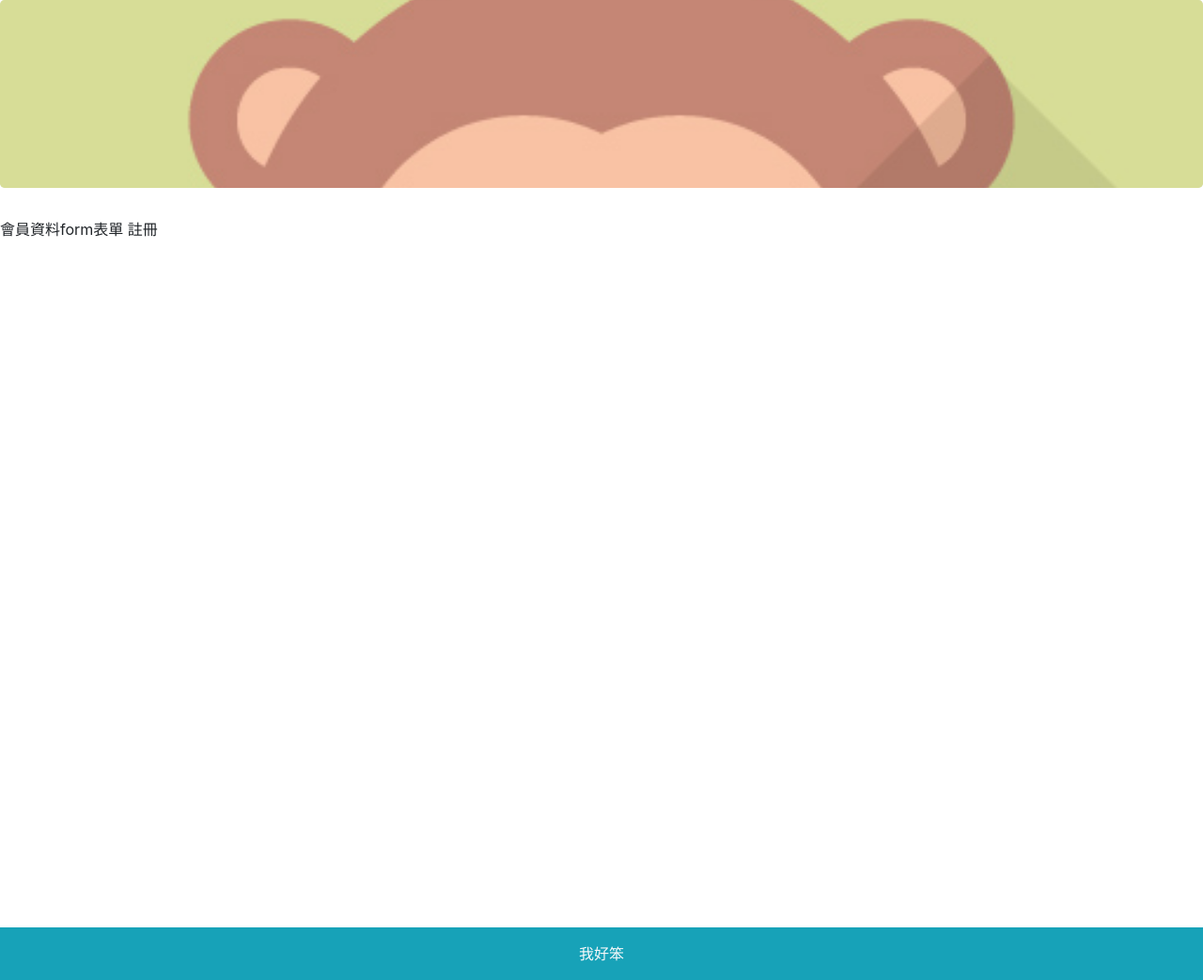
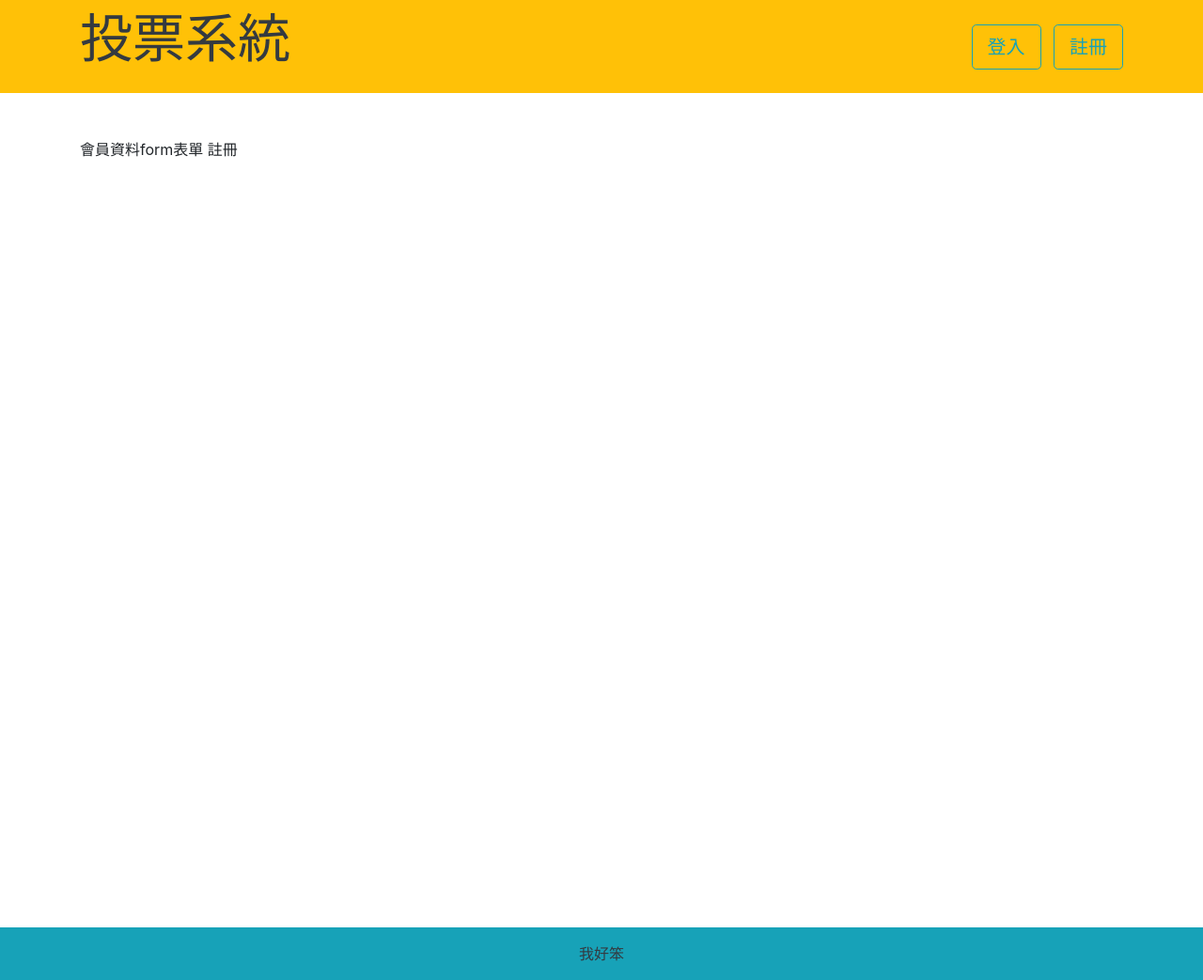
Before and after one commit to hcyeeeee/0313vote, a PHP site: page /index.php?do=reg in a window 1280 px wide. Shown: the whole page at 94% size. Run offline with PHP 8.4, Linux system fonts and the light colour scheme.

Commit message:
1.後台可改資料庫題目＆opts 2.美化前台

```diff
--- a/front/list.php
+++ b/front/list.php
@@ -37,7 +37,9 @@
 ?>
 
 
-        <div class="card col" style="width: 18rem;">
+        <div class="card col ml-3" style="width: 18rem;">
+
+        <!-- 如何用回圈放圖片。。。。 -->
             <img class="card-img-top" src="./img/bear.jpeg" alt="Card image cap">
             <div class="card-body">
                 <h5 class="card-title">
--- a/index.php
+++ b/index.php
@@ -2,21 +2,24 @@
 
 <!DOCTYPE html>
 <html lang="en">
+
 <head>
   <meta charset="UTF-8">
   <meta http-equiv="X-UA-Compatible" content="IE=edge">
   <meta name="viewport" content="width=device-width, initial-scale=1.0">
   <title>問卷系統</title>
-    <link rel="stylesheet" href="https://stackpath.bootstrapcdn.com/bootstrap/4.1.1/css/bootstrap.min.css" integrity="sha384-WskhaSGFgHYWDcbwN70/dfYBj47jz9qbsMId/iRN3ewGhXQFZCSftd1LZCfmhktB" crossorigin="anonymous">
+  <link rel="stylesheet" href="https://stackpath.bootstrapcdn.com/bootstrap/4.1.1/css/bootstrap.min.css"
+    integrity="sha384-WskhaSGFgHYWDcbwN70/dfYBj47jz9qbsMId/iRN3ewGhXQFZCSftd1LZCfmhktB" crossorigin="anonymous">
   <style>
 
 
 
   </style>
 </head>
+
 <body>
 
-<div class="jumbotron p-0" style= "overflow:hidden;height:200px">
+  <!-- <div class="jumbotron p-0" style= "overflow:hidden;height:200px">
 
 <div id="carouselExampleSlidesOnly" class="carousel slide position-relative" data-ride="carousel">
   <div class="carousel-inner position-absolute" style="top:-300px;">
@@ -33,9 +36,31 @@
   </div>
 </div>
 </div>
+</div> -->
+
+
+<nav class="navbar navbar-light bg-warning">
+  <div class="container">
+
+      <p class="display-4 text-dark">投票系統</p>
+
+
+      <form class="form-inline">
+        <button class="btn btn-outline-info btn-lg" type="button ">登入</button>
+        &nbsp &nbsp
+        <button class="btn btn-outline-info btn-lg" type="button">註冊</button>
+
+      </form>
+
+
+
   </div>
 
+  </nav>
 
+
+
+  <div class="container mt-5 auto">
 
     <?php
 
@@ -53,10 +78,20 @@
 }
 
 ?>
-<div class="p-3 text-center text-light bg-info fixed-bottom">我好笨</div>
+    <div class="p-3 text-center text-dark bg-info fixed-bottom">我好笨</div>
+  </div>
+  </div>
+  <!-- <div class="p-3 text-center text-dark bg-info fixed-bottom">我好笨</div> -->
 
-<script src="https://code.jquery.com/jquery-3.3.1.slim.min.js" integrity="sha384-q8i/X+965DzO0rT7abK41JStQIAqVgRVzpbzo5smXKp4YfRvH+8abtTE1Pi6jizo" crossorigin="anonymous"></script>
-<script src="https://cdnjs.cloudflare.com/ajax/libs/popper.js/1.14.3/umd/popper.min.js" integrity="sha384-ZMP7rVo3mIykV+2+9J3UJ46jBk0WLaUAdn689aCwoqbBJiSnjAK/l8WvCWPIPm49" crossorigin="anonymous"></script>
-<script src="https://stackpath.bootstrapcdn.com/bootstrap/4.1.1/js/bootstrap.min.js" integrity="sha384-smHYKdLADwkXOn1EmN1qk/HfnUcbVRZyYmZ4qpPea6sjB/pTJ0euyQp0Mk8ck+5T" crossorigin="anonymous"></script>
+  <script src="https://code.jquery.com/jquery-3.3.1.slim.min.js"
+    integrity="sha384-q8i/X+965DzO0rT7abK41JStQIAqVgRVzpbzo5smXKp4YfRvH+8abtTE1Pi6jizo"
+    crossorigin="anonymous"></script>
+  <script src="https://cdnjs.cloudflare.com/ajax/libs/popper.js/1.14.3/umd/popper.min.js"
+    integrity="sha384-ZMP7rVo3mIykV+2+9J3UJ46jBk0WLaUAdn689aCwoqbBJiSnjAK/l8WvCWPIPm49"
+    crossorigin="anonymous"></script>
+  <script src="https://stackpath.bootstrapcdn.com/bootstrap/4.1.1/js/bootstrap.min.js"
+    integrity="sha384-smHYKdLADwkXOn1EmN1qk/HfnUcbVRZyYmZ4qpPea6sjB/pTJ0euyQp0Mk8ck+5T"
+    crossorigin="anonymous"></script>
 </body>
+
 </html>
```
Also changed, not shown: api/edit_subject.php (+24 -6 lines), back/edit_subject.php (+13 -10 lines). Lines whose indentation alone changed are shown as unchanged.
